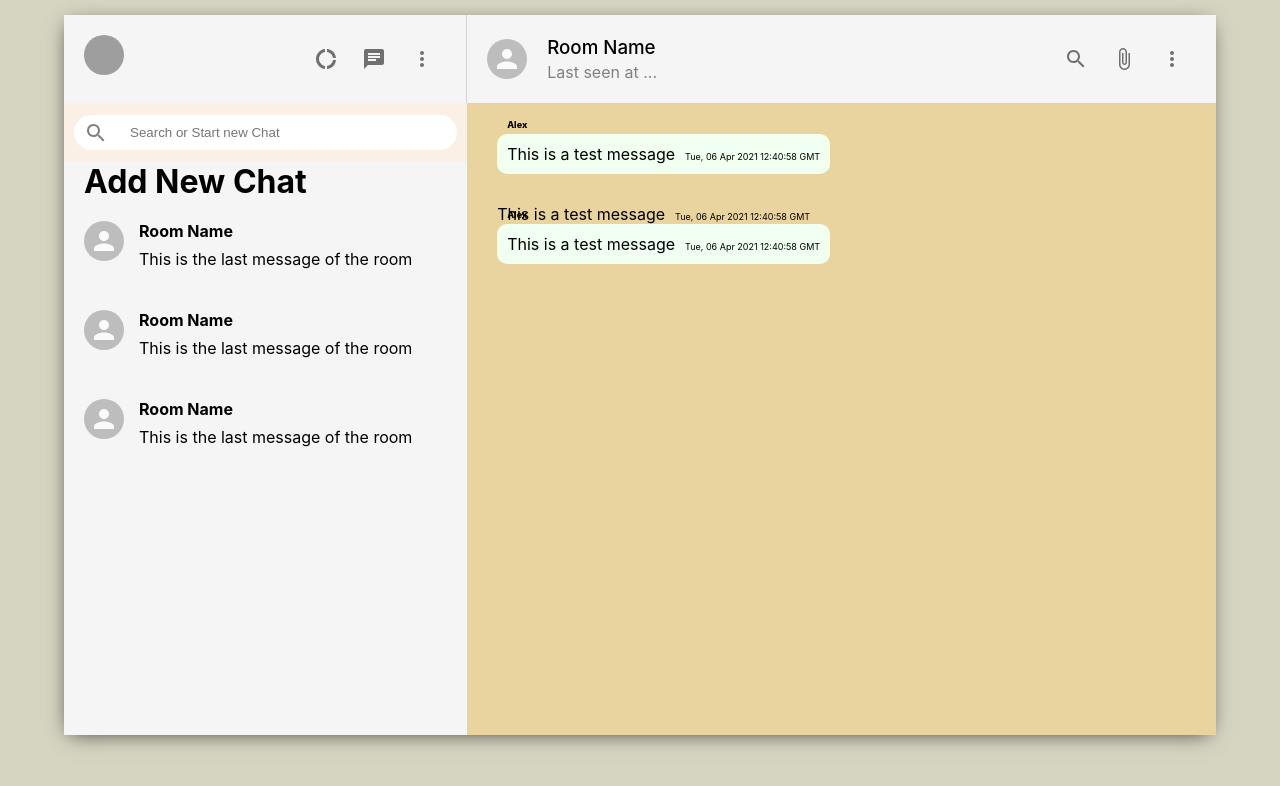
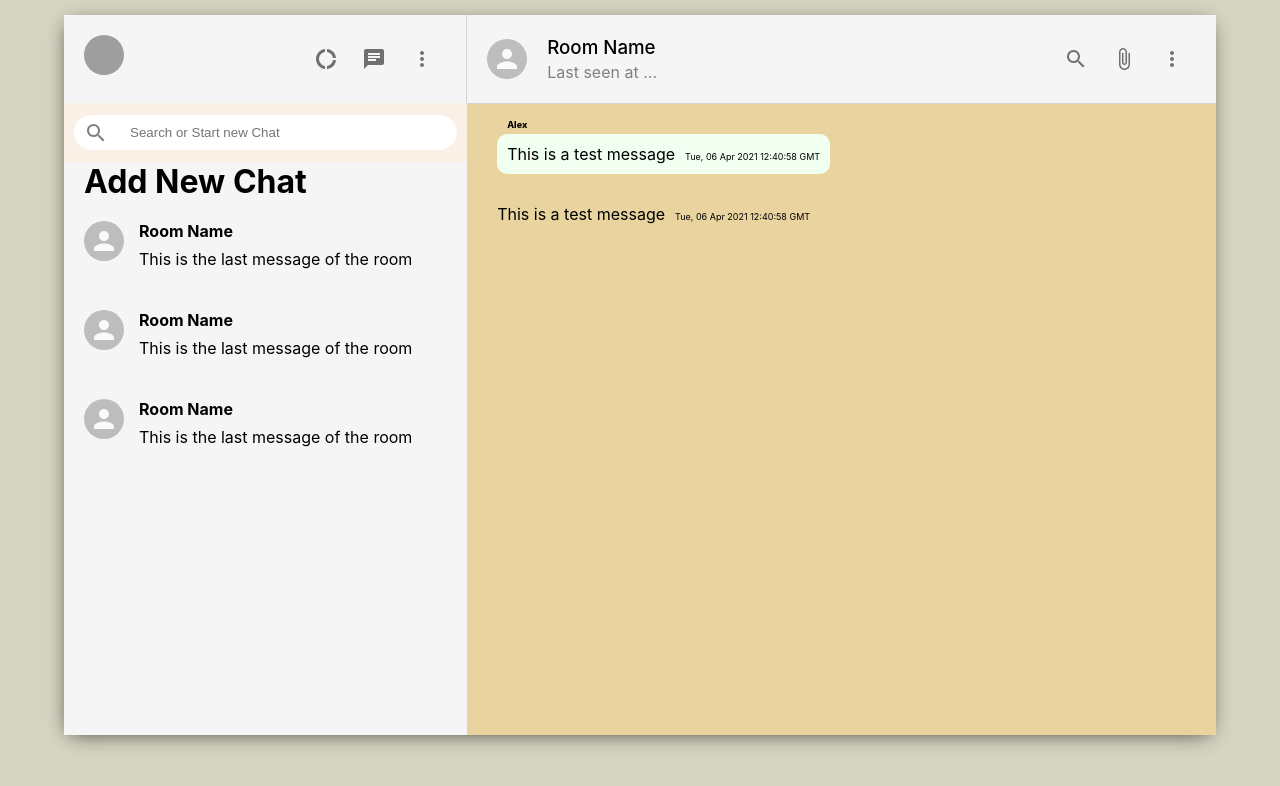
Before and after one commit to adospinoiu/MERN_WhatsApp_Clone, a React (Create React App) app in the folder whatsapp-clone/: page / in a window 1280 px wide. Shown: the top 786 px of the page. Built offline with nearby package versions, Linux system fonts and the light colour scheme; grey boxes are pictures that could not be loaded.

Commit message:
Made change to Chat.js file

```diff
--- a/whatsapp-clone/src/Chat.js
+++ b/whatsapp-clone/src/Chat.js
@@ -40,11 +40,6 @@ function Chat() {
                     <span className="chat__timestamp">{new Date().toUTCString()}</span>
                 </p>
 
-                <p className="chat__message">
-                    <span className="chat__name">Alex </span>
-                    This is a test message
-                    <span className="chat__timestamp">{new Date().toUTCString()}</span>
-                </p>
             </div>
         </div>
     )
```
